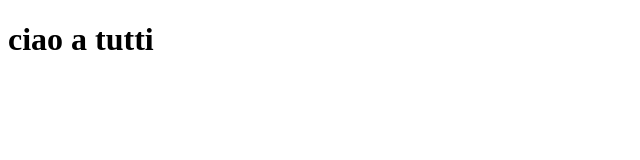
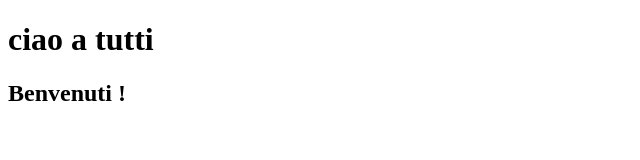
Before and after one commit to AlanCecco/BW1, a plain HTML site: page index.html in a window 1280 px wide. Shown: the whole page, without its empty margins (0-640 px from the left). Drawn offline with Linux system fonts and the light colour scheme.

Commit message:
add h2-2

```diff
--- a/index.html
+++ b/index.html
@@ -7,5 +7,6 @@
 </head>
 <body>
     <h1>ciao a tutti</h1>
+    <h2> Benvenuti !</h2>
 </body>
 </html>
```
